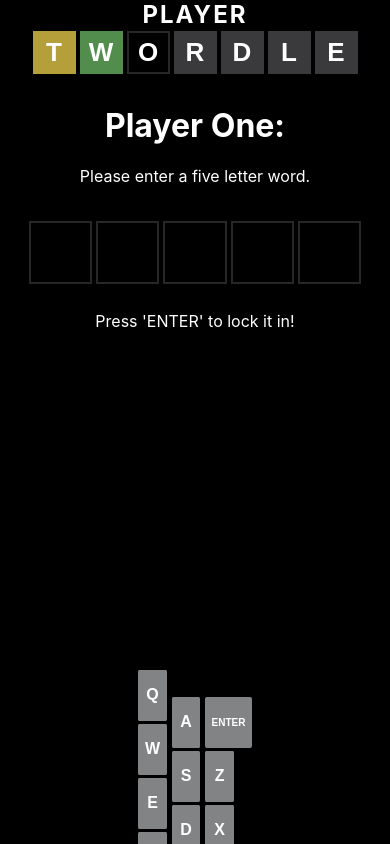
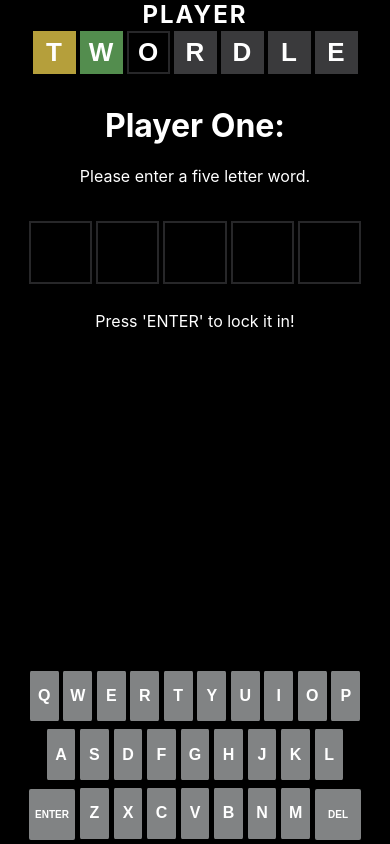
Before and after one commit to zychjoe/two-rdle-players, a React (Create React App) app: page / in a window 390 px wide. Built offline with nearby package versions, Linux system fonts and the light colour scheme.

Commit message:
fixing ios oskb display

```diff
--- a/src/OSKey.css
+++ b/src/OSKey.css
@@ -39,8 +39,6 @@
         height: 6vh;
         font-size: medium;
         border-radius: 4%;
-        display: flex;
-        display: -webkit-flex;
         justify-content: center;
         -webkit-justify-content: center;
         align-items: center;
```
